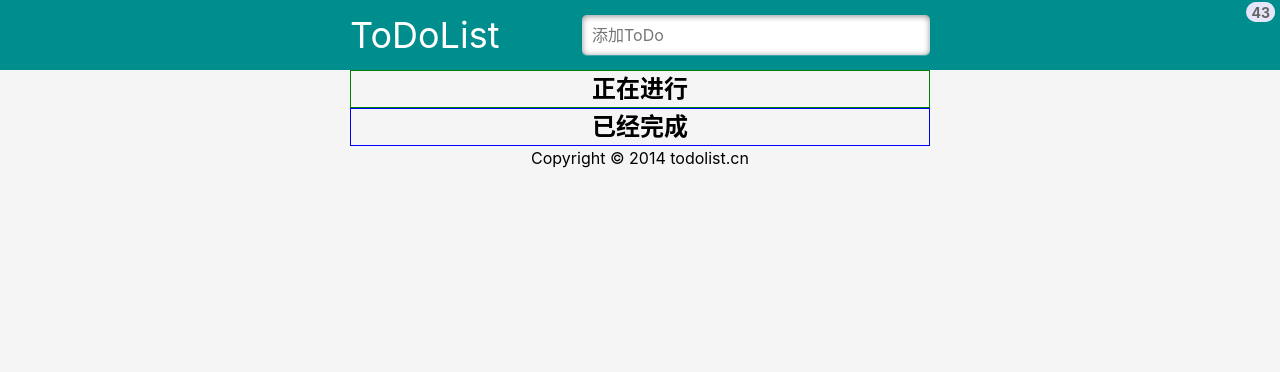
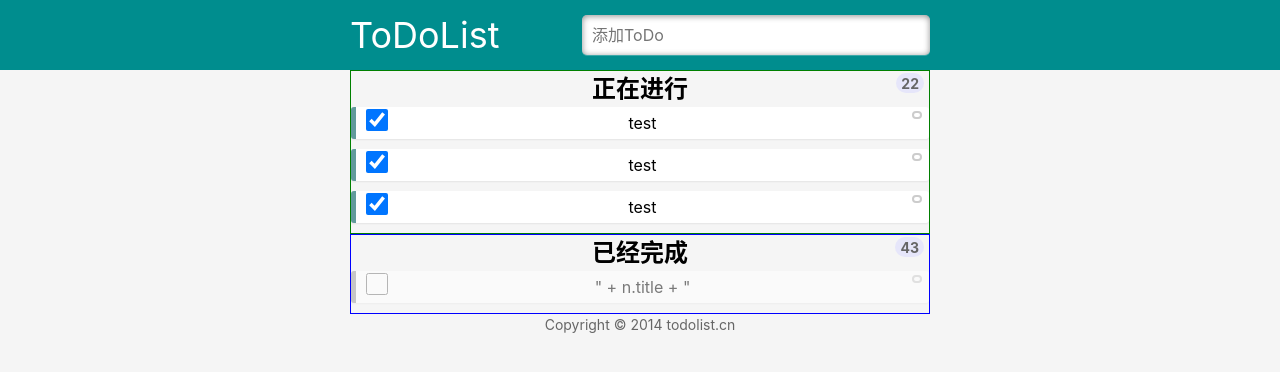
Before and after one commit to NiceyLai/toDoList-vue2, a Vue app: page /#/ in a window 1280 px wide. Shown: the top 372 px of the page. Built offline with nearby package versions, Linux system fonts and the light colour scheme.

Commit message:
编写Now.vue样式

```diff
--- a/src/assets/style/reset.scss
+++ b/src/assets/style/reset.scss
@@ -23,6 +23,7 @@ input {
 :focus {
     outline: none;
 }
+
 span {
     position: absolute;
     top: 2px;
@@ -56,3 +57,87 @@ section {
         padding: 0 10px;
     }
 }
+
+h2 {
+    position: relative;
+}
+
+ol,
+ul {
+    padding: 0;
+    list-style: none;
+}
+
+li input {
+    position: absolute;
+    top: 2px;
+    left: 10px;
+    width: 22px;
+    height: 22px;
+    cursor: pointer;
+}
+
+p {
+    margin: 0;
+}
+
+li p input {
+    top: 3px;
+    left: 40px;
+    width: 70%;
+    height: 20px;
+    line-height: 14px;
+    text-indent: 5px;
+    font-size: 14px;
+}
+
+li {
+    height: 32px;
+    line-height: 32px;
+    background: #fff;
+    position: relative;
+    margin-bottom: 10px;
+    padding: 0 45px;
+    border-radius: 3px;
+    border-left: 5px solid #629A9C;
+    box-shadow: 0 1px 2px rgba(0, 0, 0, 0.07);
+}
+
+ol li {
+    cursor: move;
+}
+
+ul li {
+    border-left: 5px solid #999;
+    opacity: 0.5;
+}
+
+li a {
+    position: absolute;
+    top: 2px;
+    right: 5px;
+    display: inline-block;
+    width: 14px;
+    height: 12px;
+    border-radius: 14px;
+    border: 6px double #FFF;
+    background: #CCC;
+    line-height: 14px;
+    text-align: center;
+    color: #FFF;
+    font-weight: bold;
+    font-size: 14px;
+    cursor: pointer;
+}
+
+footer {
+    color: #666;
+    font-size: 14px;
+    text-align: center;
+}
+
+footer a {
+    color: #666;
+    text-decoration: none;
+    color: #999;
+}
--- a/src/components/Finish.vue
+++ b/src/components/Finish.vue
@@ -1,7 +1,13 @@
 <template>
   <div>
     <h2>已经完成 <span id="donecount">43</span></h2>
-    <ul id="donelist"></ul>
+    <ul id="donelist">
+      <li>
+        <input type="checkbox" />
+        <p>" + n.title + "</p>
+        <a href="javascript:;" id=" + i + "></a>
+      </li>
+    </ul>
   </div>
 </template>
 
--- a/src/components/Nav.vue
+++ b/src/components/Nav.vue
@@ -13,7 +13,7 @@ export default {
   data() {
     return {
       val: "",
-      toDoList: [],
+
     };
   },
   methods: {
@@ -30,10 +30,10 @@ export default {
     },
 
     getDate() {
-      this.toDoList = localStorage.getItem("todolist");
-      if (this.toDoList !== null) {
+      this.todoList = localStorage.getItem("todolist");
+      if (this.todoList !== null) {
         // 本地存储里面的数据是字符串格式的 但是我们需要的是对象格式的
-        return JSON.parse(this.toDoList);
+        return JSON.parse(this.todoList);
       } else {
         return [];
       }
--- a/src/components/Now.vue
+++ b/src/components/Now.vue
@@ -1,17 +1,42 @@
+<!-- eslint-disable vue/multi-word-component-names -->
 <template>
   <div>
     <h2>正在进行 <span id="todocount">22</span></h2>
-    <ol id="todolist" class="demo-box"></ol>
+    <ol v-for="item in todoList" :key="item.id">
+      <li>
+        <input type="checkbox" checked="checked" />
+        <p>{{ item.text }}</p>
+        <a href="javascript:;" id=" + i + "></a>
+      </li>
+    </ol>
   </div>
 </template>
 
-<script lang="ts">
-import { Component, Vue } from "vue-property-decorator";
-
-@Component({
-  components: {},
-})
-export default class Now extends Vue {}
+<script>
+export default {
+  data() {
+    return {
+      val: "",
+      todoList: [
+        {
+          id: "1",
+          isCheck: false,
+          text: "test",
+        },
+        {
+          id: "2",
+          isCheck: false,
+          text: "test",
+        },
+        {
+          id: "3",
+          isCheck: false,
+          text: "test",
+        },
+      ],
+    };
+  },
+};
 </script>
 
 <style lang="scss" scoped>
```
Also changed, not shown: 1 other file (tests, documents, lock files or other folders).
